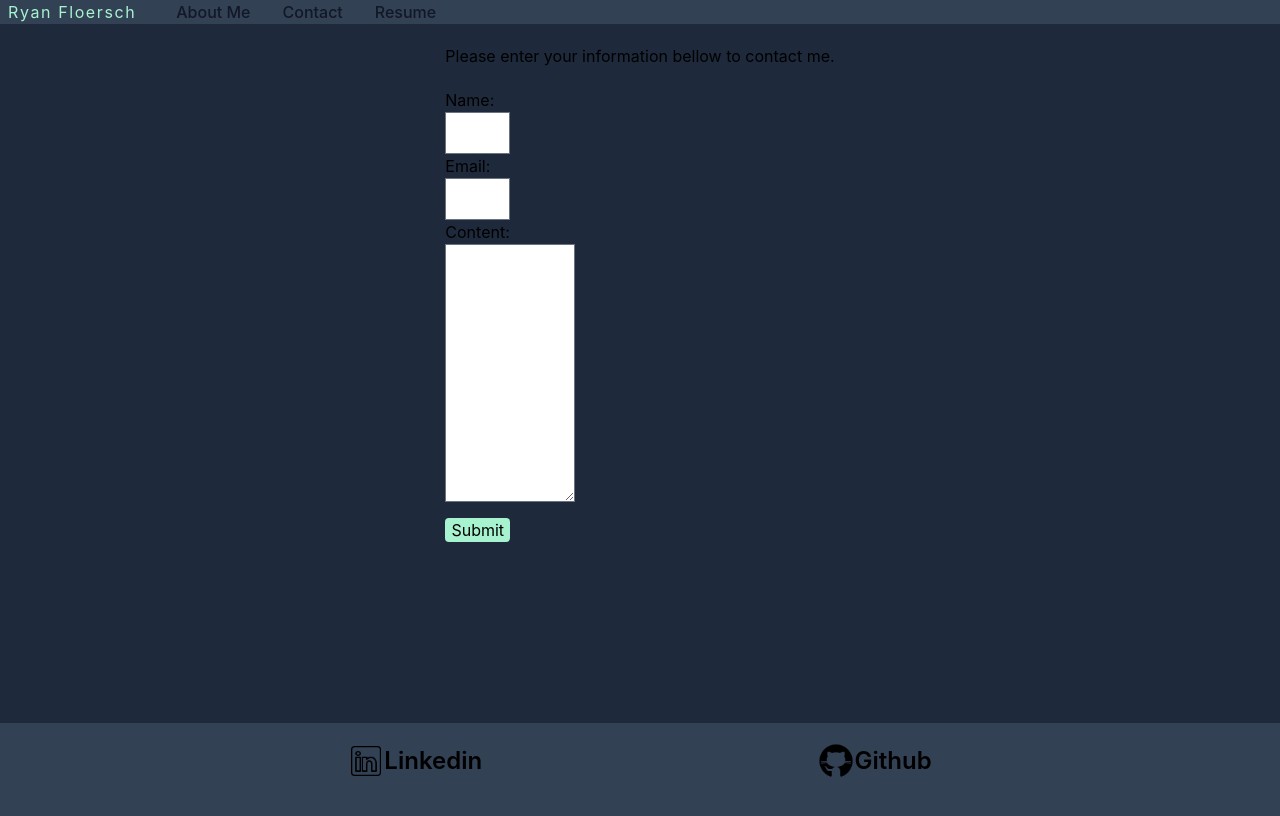
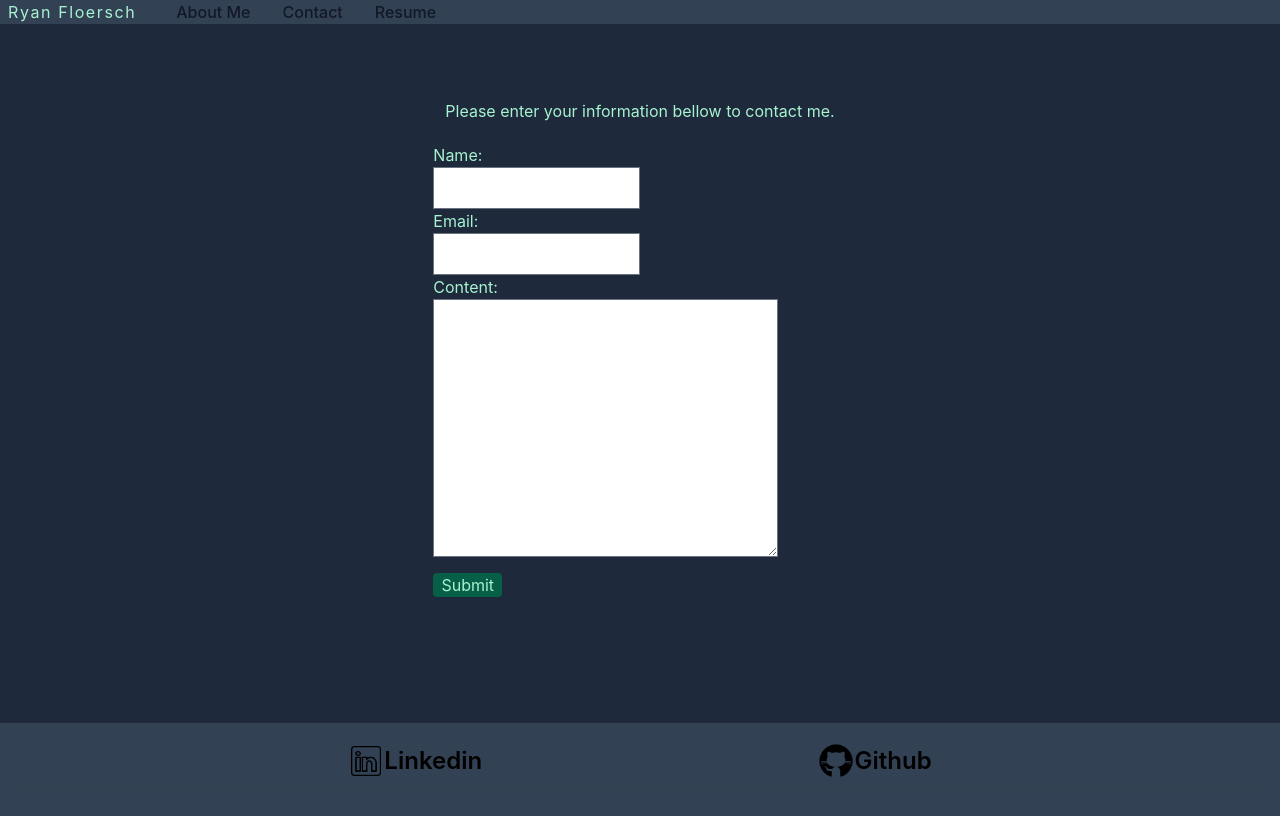
Before and after one commit to RyanmFloersch/portfolio, a React (Create React App) app in the folder client/: page /contact in a window 1280 px wide. Shown: the top 816 px of the page. Built offline with nearby package versions, Linux system fonts and the light colour scheme.

Commit message:
Added some changes to the contact page to try and fix the resizing issue

```diff
--- a/client/src/components/CarouselProjectItem.js
+++ b/client/src/components/CarouselProjectItem.js
@@ -12,7 +12,7 @@ function CarouselProjectItem(props) {
             <div className='flex flex-col text-emerald-200 p-14'>
                 <h1 className="mx-auto mb-5">{props.projectName}</h1>
                 <div className='flex md:flex-row flex-col   gap-5 '   >
-                    <a href={props.urlLink} className="relative group md:block hidden w-1/2 h-1/2  z-10   " target='_blank' rel='noreferrer'>
+                    <a href={props.urlLink} className="relative group md:block hidden w-1/2 h-1/2  z-10  lg:mt-0 sm:mt-7" target='_blank' rel='noreferrer'>
                             <img className="  rounded z-20" src={props.image} alt={props.alt} />
 
                             <svg className=" absolute  inset-y-0 left-0  w-full h-full group-hover:visible  group-hover:bg-white/20 invisible  z-30" xmlns="http://www.w3.org/2000/svg" width="100%" height="100%" viewBox="0 0 24 24">
@@ -21,7 +21,7 @@ function CarouselProjectItem(props) {
 
                     </a>
 
-                    <p className="md:text-base md:w-1/2 text-xs   mx-auto rounded ">{props.project}</p>
+                    <p className="md:text-base md:w-1/2 text-xs items-center md:mt-7  mx-auto rounded ">{props.project}</p>
                     <button className="md:hidden visible bg-emerald-800 mx-auto rounded w-1/2 ">Visit</button>
 
                 </div>
--- a/client/src/pages/Contact.js
+++ b/client/src/pages/Contact.js
@@ -4,17 +4,17 @@ import axios from 'axios';
 function Contact(props) {
 
     return (
-        <main className='flex flex-col mx-2 '>
+        <main className='flex flex-col px-5 w-full my-auto text-emerald-200 items-center'>
                 <p className='my-5'>Please enter your information bellow to contact me.</p>
-                <form action="name " className='flex flex-col   '>
-                    <label  htmlFor="">Name: </label>
-                    <input className='xl:w-1/6 lg:w-2/6 md:w-2/6 w-5/6' type="text" />
+                <form action="name " className='flex flex-col xl:w-1/3 lg:w-2/3 w-1/3 left-auto      mx-auto'>
+                    <label  htmlFor="" className='' >Name: </label>
+                    <input className='xl:w-3/6 lg:w-3/6 md:w-2/6 w-5/6' type="text" />
                     <label htmlFor="">Email: </label>
-                    <input className=' xl:w-1/6 lg:w-2/6 md:w-2/6 w-5/6' type="email" />
+                    <input className=' xl:w-3/6 lg:w-3/6 md:w-2/6 w-5/6' type="email" />
                     <label  htmlFor="">Content: </label>
-                    <textarea className='xl:w-2/6 lg:w-3/6 md:w-3/6 w-full' name="" id="" cols="30" rows="10"></textarea>
+                    <textarea className='xl:w-5/6 lg:w-5/6 md:w-3/6 w-full' name="" id="" cols="30" rows="10"></textarea>
 
-                    <button className='rounded bg-emerald-200 my-4 lg:w-1/6 md:w-1/6'>Submit</button>
+                    <button className='rounded bg-emerald-800 xl:w-1/6 lg:w-1/6 my-4 lg:w-full md:w-1/6'>Submit</button>
                 </form>
 
         </main>
--- a/client/src/pages/Landing.js
+++ b/client/src/pages/Landing.js
@@ -14,17 +14,18 @@ function Landing(props) {
     // const project_2 = 'A web application made to allow users to post and favorite house listings. This application makes use of express to route the information of the application while also making use of sequelize to create the models that would store the user and house data in the sql database.';
 
     return (
-        <main className=" text-emerald-200">
-            <img className="h-auto max-w-lg transition-all duration-300 rounded-full filter grayscale hover:grayscale-0 mx-auto my-3" src="/Photo.jpg" alt=" Ryan " />
+        <main className="flex flex-col text-emerald-200 ">
+            <section className=' flex w-full items-center justify-center '>
+                <img className="h-auto max-w-lg transition-all duration-300 rounded-full filter grayscale hover:grayscale-0 mt-5" src="/Photo.jpg" alt=" Ryan " />
 
-            <section className='hero m-5 '>
-                <h3 className='text-center'>Hello!</h3>
-                <p className='text-center'>My name is Ryan Floersch, I'm from Princeton NJ and studdied Software development at DeVry University. </p>
-                <br></br>
-                <p className='text-center'>I recently completed a web development bootcamp. I am always interested in learning more and I'm excited to apply that knowledge within a professional environment.</p>
+                <div className='hero mt-5 w-1/2 '>
+                    <h3 className='text-center'>Hello!</h3>
+                    <p className='text-center'>My name is Ryan Floersch, I'm from Princeton NJ and studdied Software development at DeVry University. </p>
+                    <br></br>
+                    <p className='text-center m-5'>I recently completed a web development bootcamp. I am always interested in learning more and I'm excited to apply that knowledge within a professional environment.</p>
 
+                </div>
             </section>
-
             <hr className="my-12 h-px border-t-0 bg-transparent bg-gradient-to-r from-transparent  via-neutral-500 to-transparent opacity-25 dark:opacity-100" />
 
             <h1 className='flex justify-center text-5xl'>Projects</h1>
```
